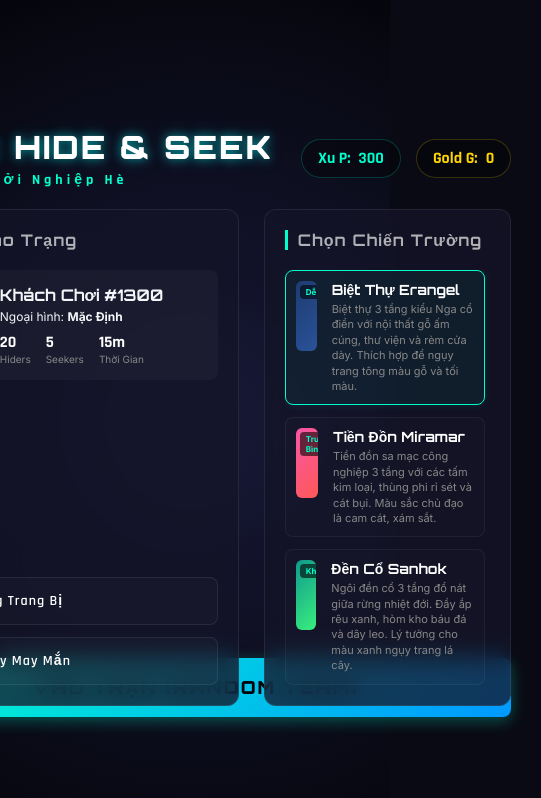
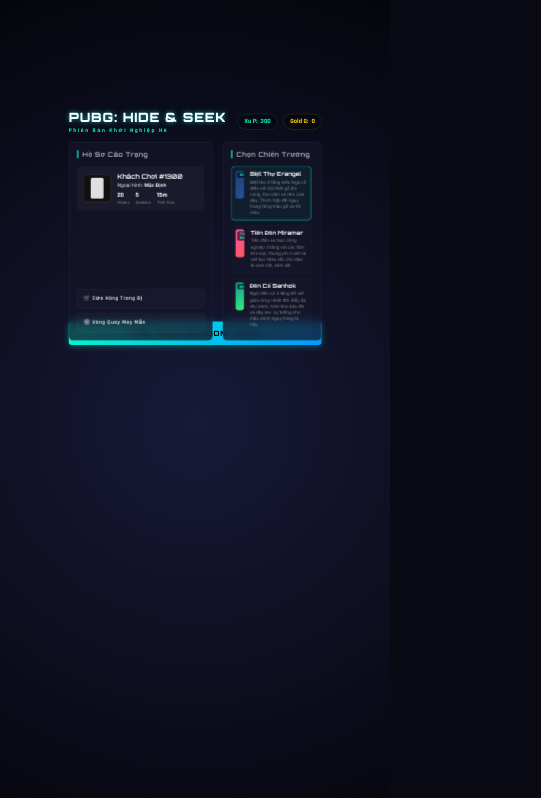
Before and after one commit to tuyetvu21102005-Ag/Game-Khoi-Nghi-He, a React (Vite) app: page / in a window 390 px wide. Shown: the top 798 px of the page, 541 px wide, since content can reach past the window. Built offline with nearby package versions, Linux system fonts and the light colour scheme.

Commit message:
fix: restore scrolling capabilities on body and viewport and add mobile scale-down styling

```diff
--- a/src/index.css
+++ b/src/index.css
@@ -34,10 +34,9 @@
 body {
   font-family: var(--font-main);
   background-color: var(--bg-primary);
-  overflow: hidden;
-  height: 100vh;
+  overflow: auto; /* Enable page scrolling */
+  min-height: 100vh;
   width: 100vw;
-  touch-action: none; /* Disable viewport swiping, panning, and bouncing */
 }
 
 /* Glassmorphism utility */
@@ -68,12 +67,14 @@ body {
 /* VIEWPORT CONTAINER */
 .app-main-viewport {
   width: 100vw;
-  height: 100vh;
+  min-height: 100vh;
   display: flex;
   justify-content: center;
   align-items: center;
   background: radial-gradient(circle at center, #181938 0%, #05060c 100%);
   position: relative;
+  overflow: auto; /* Enable scrollbars if children overflow */
+  padding: 20px 0;
 }
 
 /* ======================================================== */
@@ -1384,3 +1385,70 @@ body {
     opacity: 1;
   }
 }
+
+/* Media queries for scaling down to fit smaller viewports */
+@media (max-width: 980px) {
+  .menu-container,
+  .shop-container,
+  .wheel-container,
+  .game-screen-container {
+    transform: scale(0.9);
+    transform-origin: center top;
+    margin: 10px auto;
+  }
+}
+
+@media (max-width: 860px) {
+  .menu-container,
+  .shop-container,
+  .wheel-container,
+  .game-screen-container {
+    transform: scale(0.8);
+    transform-origin: center top;
+    margin: 10px auto;
+  }
+}
+
+@media (max-width: 768px) {
+  .menu-container,
+  .shop-container,
+  .wheel-container,
+  .game-screen-container {
+    transform: scale(0.7);
+    transform-origin: center top;
+    margin: 10px auto;
+  }
+}
+
+@media (max-width: 680px) {
+  .menu-container,
+  .shop-container,
+  .wheel-container,
+  .game-screen-container {
+    transform: scale(0.6);
+    transform-origin: center top;
+    margin: 10px auto;
+  }
+}
+
+@media (max-width: 580px) {
+  .menu-container,
+  .shop-container,
+  .wheel-container,
+  .game-screen-container {
+    transform: scale(0.5);
+    transform-origin: center top;
+    margin: 10px auto;
+  }
+}
+
+@media (max-width: 480px) {
+  .menu-container,
+  .shop-container,
+  .wheel-container,
+  .game-screen-container {
+    transform: scale(0.4);
+    transform-origin: center top;
+    margin: 10px auto;
+  }
+}
```
